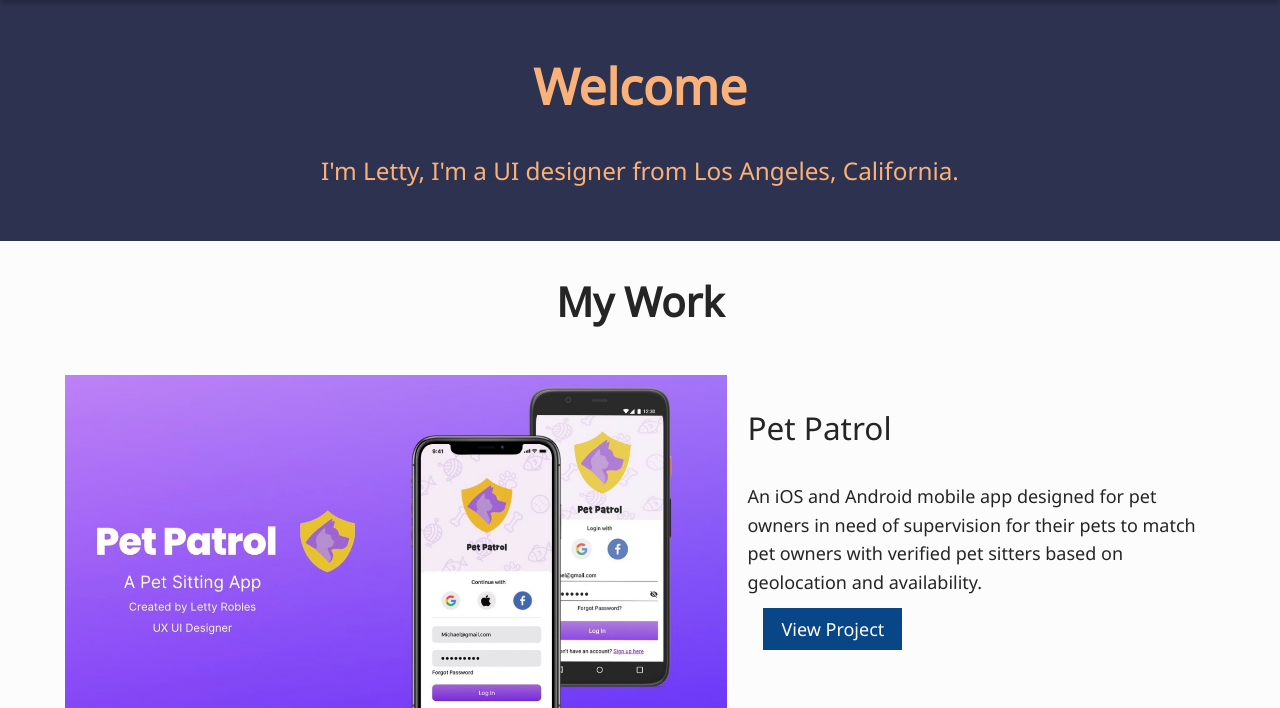
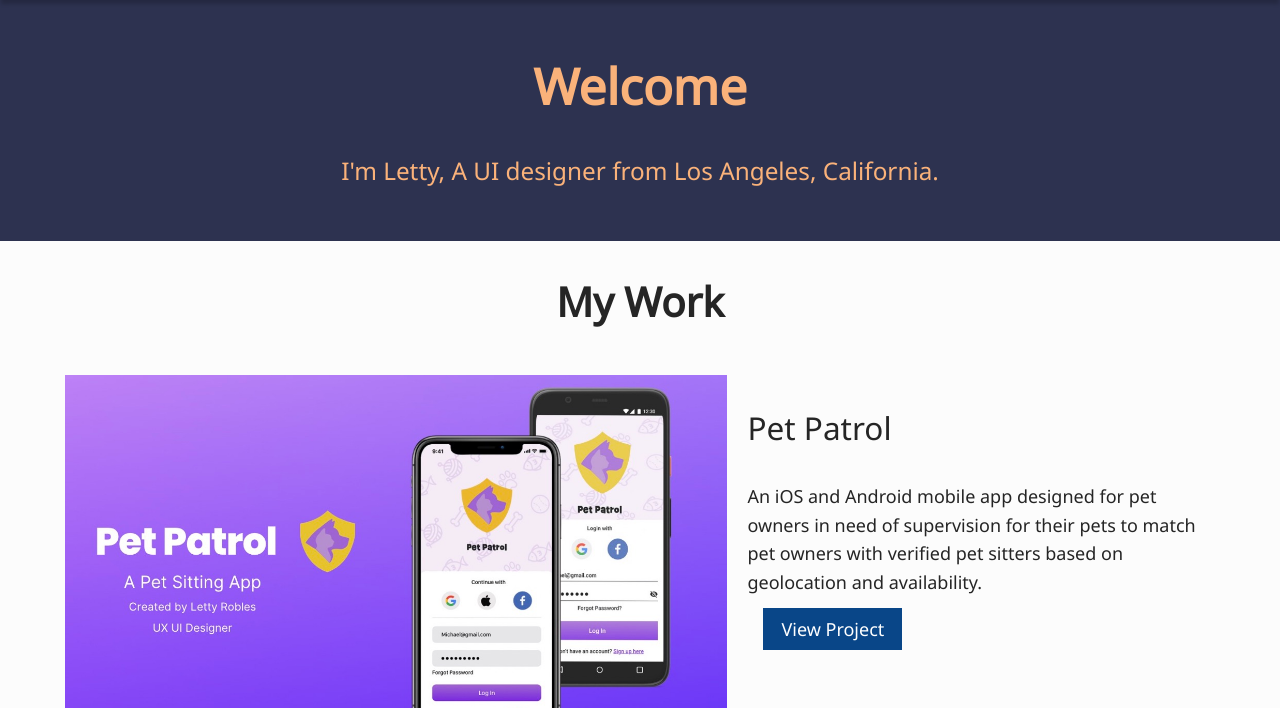
Before and after one commit to lrobles92/Portfolio-Site-LettyRobles, a plain HTML site: page index.html in a window 1280 px wide. Shown: the part 92-800 px from the top of the page. Drawn offline with nearby package versions, Linux system fonts and the light colour scheme.

Commit message:
Update index.html
grammer

```diff
--- a/index.html
+++ b/index.html
@@ -56,7 +56,7 @@
           <span></span>
         <div class="container">
           <h4>
-            I'm Letty, I'm a UI designer from Los Angeles, California.
+            I'm Letty, A UI designer from Los Angeles, California.
           </h4>
         </div>
         </div>
```
